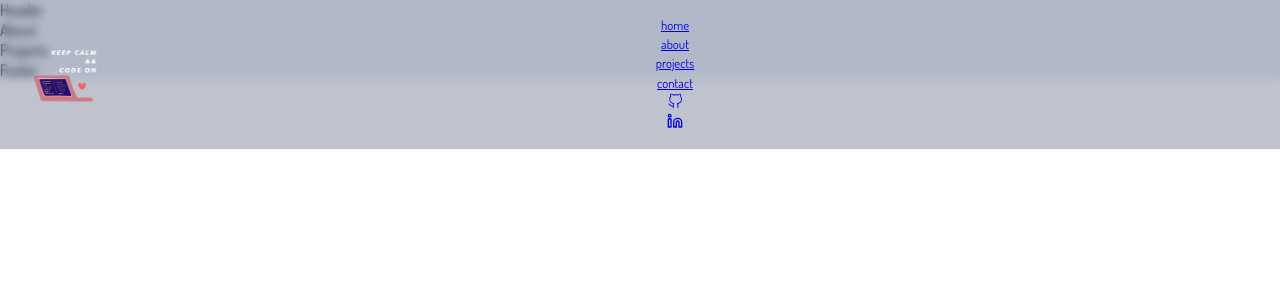
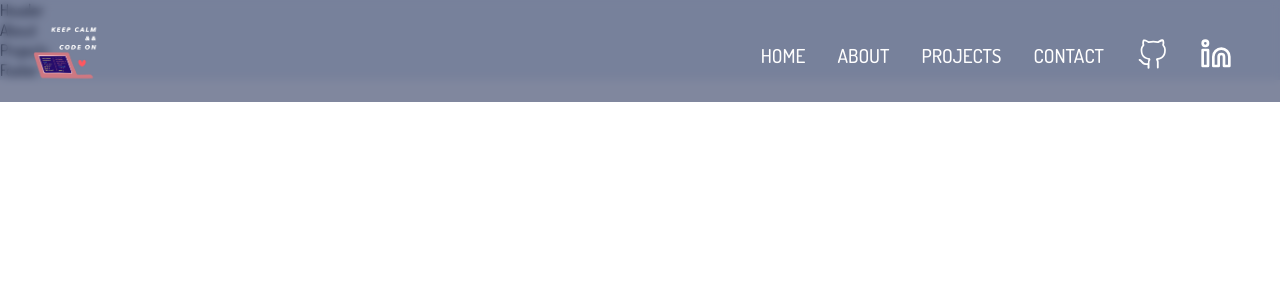
Before and after one commit to Kaz1022/portfolio_fe, a React (Create React App) app: page / in a window 1280 px wide. Shown: the top 300 px of the page. Built offline with nearby package versions, Linux system fonts and the light colour scheme.

Commit message:
basic styling on navbar

```diff
--- a/src/components/Navbar/Navbar.jsx
+++ b/src/components/Navbar/Navbar.jsx
@@ -1,34 +1,47 @@
-import React from 'react'
+import React from "react";
 
-import { images } from '../../constants';
-import { VscGithubAlt } from "react-icons/vsc"
-import { FiLinkedin } from "react-icons/fi"
-
+import { images } from "../../constants";
+import { VscGithubAlt } from "react-icons/vsc";
+import { FiLinkedin } from "react-icons/fi";
 
 import "./Navbar.scss";
 
 const Navbar = () => {
   return (
-    <nav className='app__navbar'>
-      <div className='app__navbar-logo'>
+    <nav className="app__navbar">
+      <div className="app__navbar-logo">
         <img src={images.logo} alt="logo" />
       </div>
-      <ul className='app__navbar-links'>
-        {['home', 'about', 'projects', 'contact'].map((item) => (
+      <ul className="app__navbar-links">
+        {["home", "about", "projects", "contact"].map((item) => (
           <li className="app__flex p-text" key={`link-${item}`}>
             <div />
             <a href={`#${item}`}>{item}</a>
           </li>
         ))}
-          <li className="app__flex">
-            <a href="https://github.com/Kaz1022" target="_blank" rel="noopener noreferrer"><VscGithubAlt /></a>
-          </li>
-          <li className="app__flex">
-          <a href="https://www.linkedin.com/in/kazbaynton/" target="_blank" rel="noopener noreferrer"><FiLinkedin /></a>
-          </li>
+        <li className="app__flex nav-icon">
+          <div />
+          <a
+            href="https://github.com/Kaz1022"
+            target="_blank"
+            rel="noopener noreferrer"
+          >
+            <VscGithubAlt className="nav-icon"/>
+          </a>
+        </li>
+        <li className="app__flex nav-icon">
+          <div />
+          <a
+            href="https://www.linkedin.com/in/kazbaynton/"
+            target="_blank"
+            rel="noopener noreferrer"
+          >
+            <FiLinkedin className="nav-icon" />
+          </a>
+        </li>
       </ul>
     </nav>
-  )
-}
+  );
+};
 
-export default Navbar
+export default Navbar;
--- a/src/components/Navbar/Navbar.scss
+++ b/src/components/Navbar/Navbar.scss
@@ -6,7 +6,7 @@
   align-items: center;
 
   padding: 1rem 2rem;
-  background: rgba(3, 16, 62, 0.25);
+  background: rgba(3, 16, 62, 0.50);
   backdrop-filter: blur(4px);
   -webkit-backdrop-filter: blur(4px);
   position: fixed;
@@ -29,4 +29,49 @@
 
 .app__navbar-links {
   flex: 1;
+  display: flex;
+  justify-content: flex-end;
+  align-items: center;
+
+  list-style: none;
+
+  li {
+    margin: 0 1rem;
+    cursor: pointer;
+
+    flex-direction: column;
+
+    div {
+      width: 5px;
+      height: 5px;
+      background: transparent;
+      border-radius: 50%;
+
+      margin-bottom: 5px;
+    }
+
+    a {
+      color: var(--white-color);
+      text-decoration: none;
+      flex-direction: column;
+      font-size: 1.2rem;
+      text-transform: uppercase;
+      font-weight: 500;
+
+      transition: all 0.3s ease-in-out;
+
+      &:hover {
+        color: var(--secondary-color);
+      }
+
+      .nav-icon {
+        font-size: 2rem;
+      }
+    }
+   &:hover{
+    div {
+      background-color: var(--secondary-color);
+    }
+   }
+  }
 }
--- a/src/index.css
+++ b/src/index.css
@@ -4,7 +4,7 @@
   --font-base: "Dosis", sans-serif;
 
   --primary-color: #edf2f8;
-  --secondary-color: #313bac;
+  --secondary-color: #FA9F42;
   --black-color: #030303;
   --lightGray-color: #e4e4e4;
   --gray-color: #6b7688;
```
